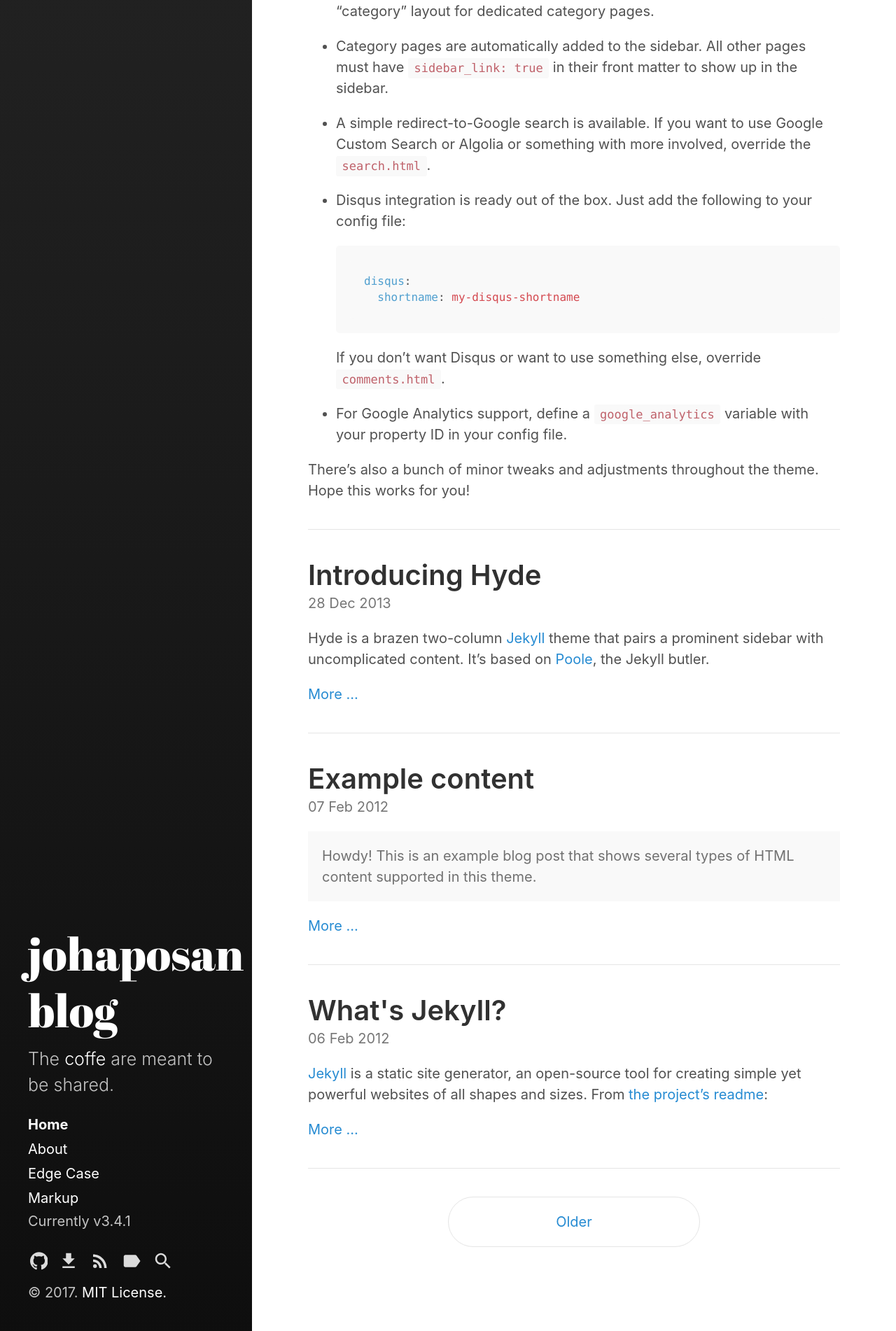
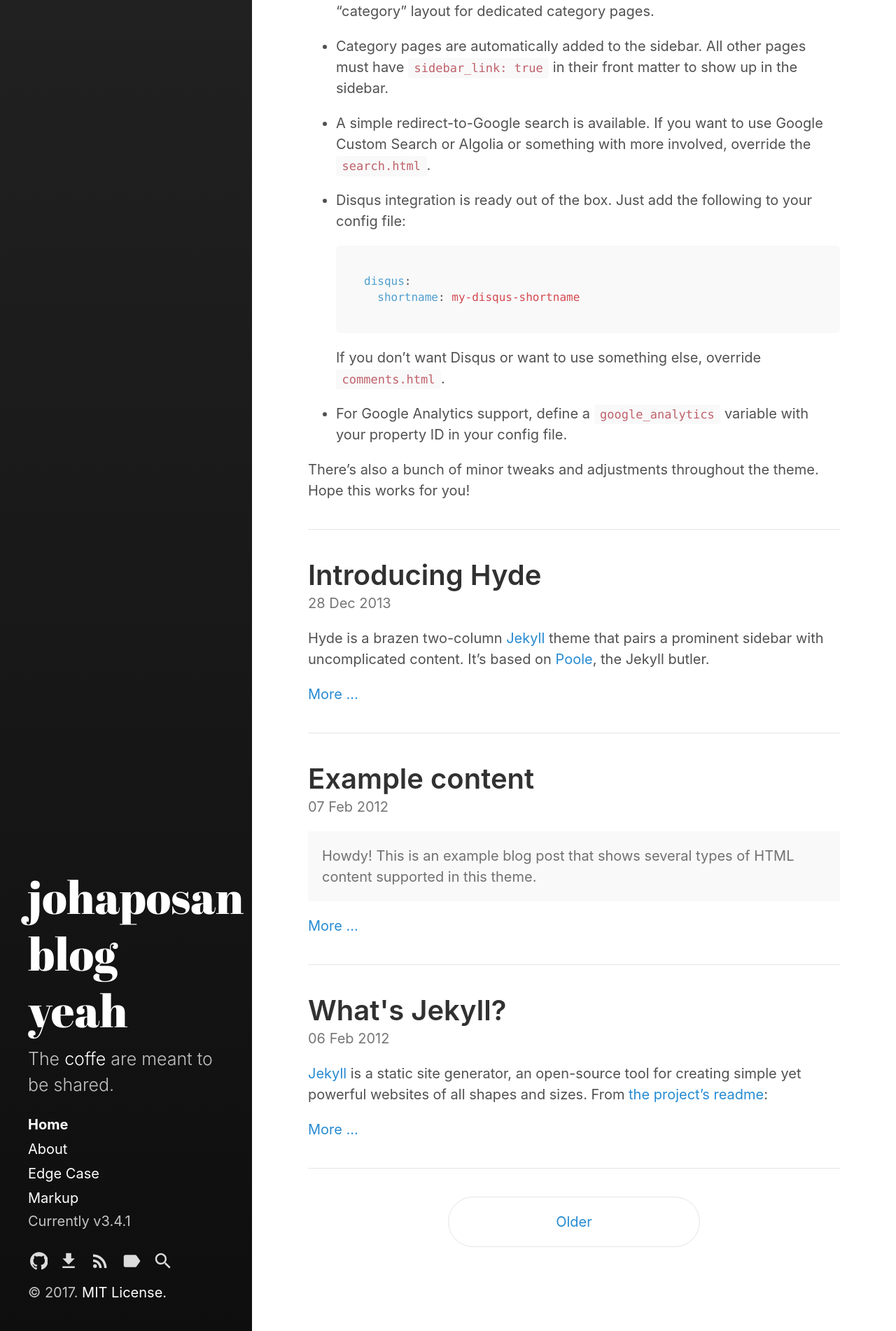
Before and after one commit to haposan06/SharingKnowledge, a Jekyll site: the page built from index.html, in a window 1280 px wide. Shown: the part 1712-3614 px from the top of the page at 70% size. Built offline with Jekyll 4.4.1, drawn with Linux system fonts in a browser that asks for light colours; the list of posts is cut into pages by our own code.

Commit message:
Update _config.yml

```diff
--- a/_config.yml
+++ b/_config.yml
@@ -3,7 +3,7 @@
 highlighter:      rouge
 
 # Setup
-title:            johaposan blog
+title:            johaposan blog yeah
 tagline:          'a cup or two to share'
 description:      'The <a href="https://haposan06.github.io/SharingKnowledge/" target="_blank">coffe</a> are meant to be shared.'
 url:              https://haposan06.github.io/SharingKnowledge/
```
